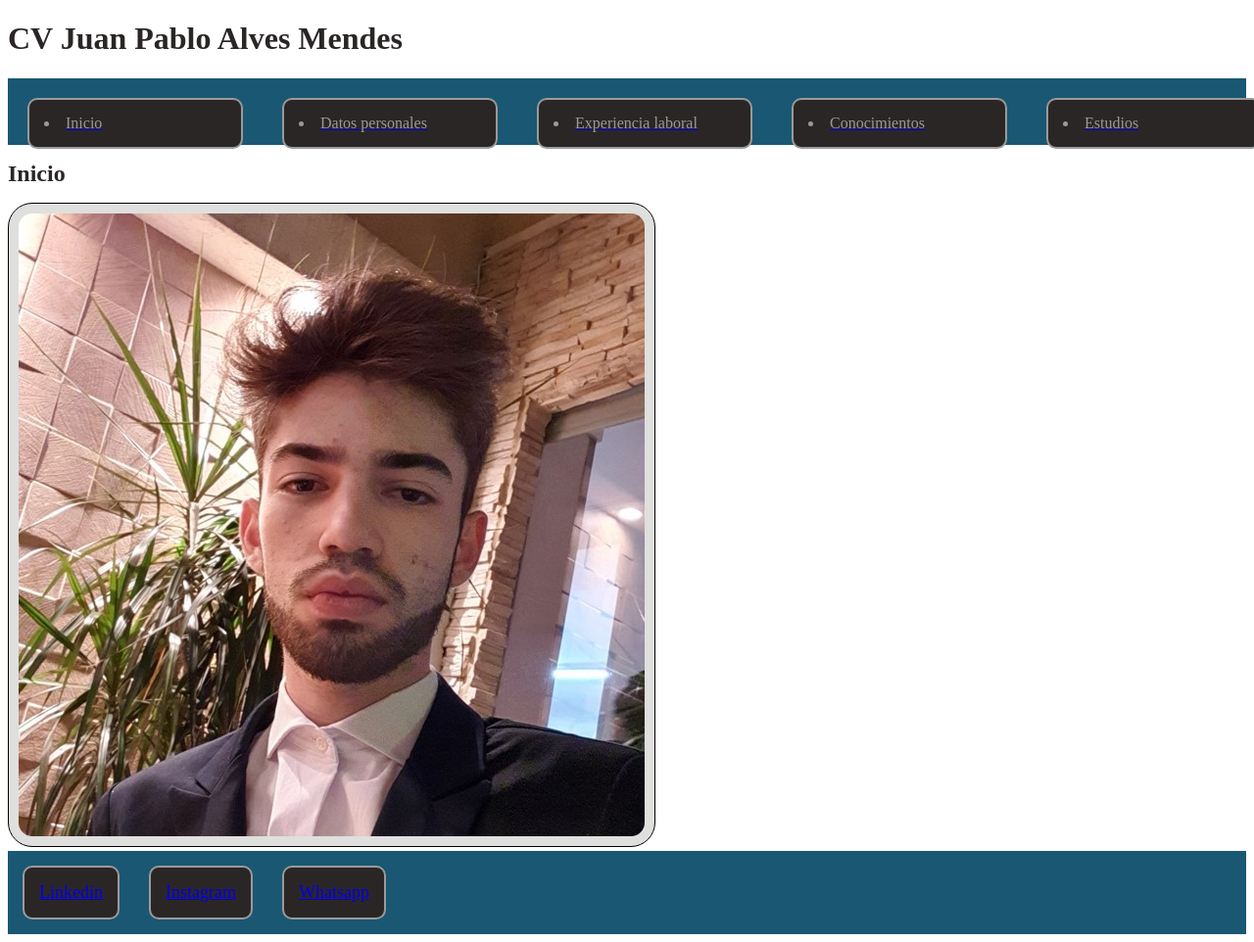
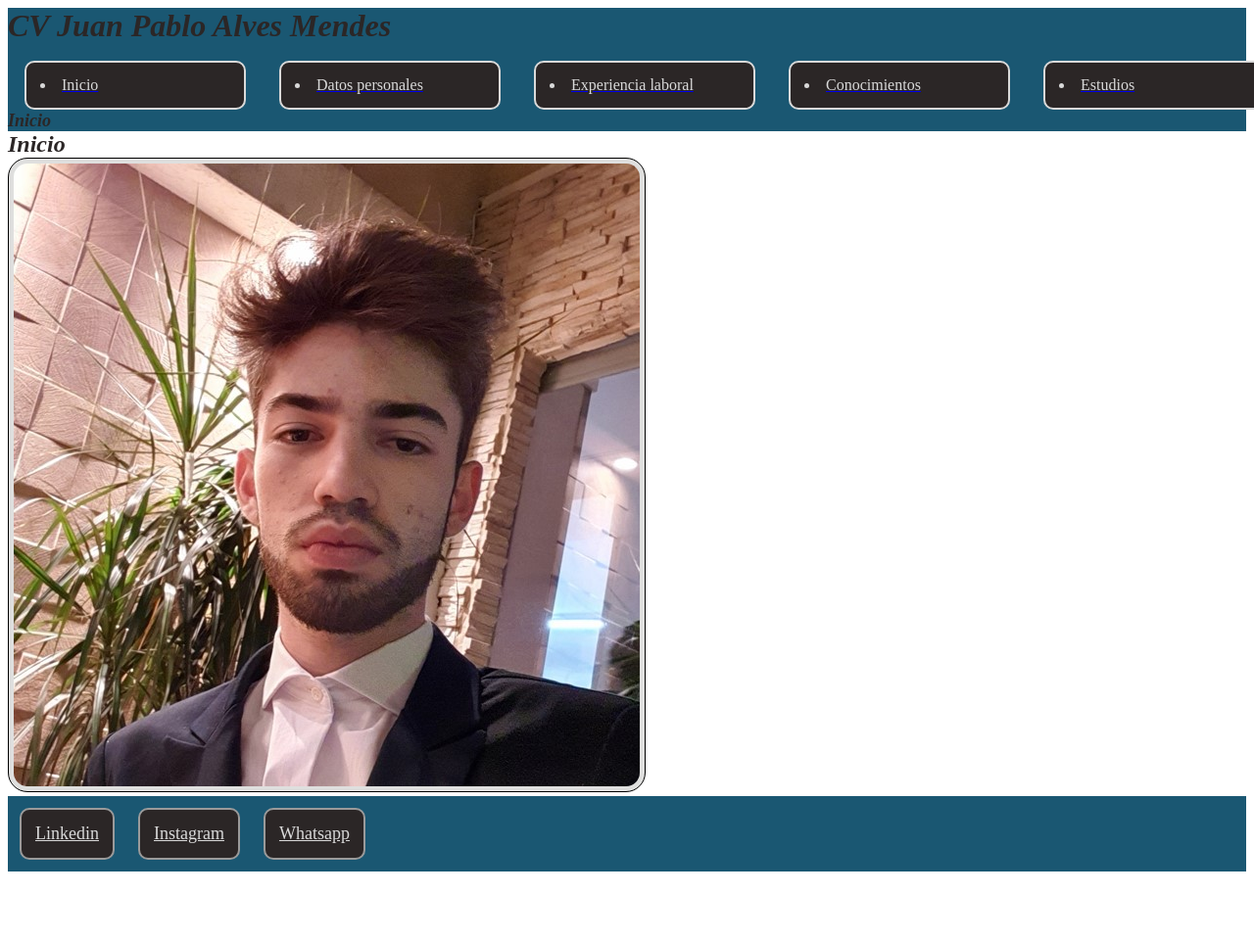
Before and after one commit to Juannp21/CV, a plain HTML site: page index.html in a window 1280 px wide. Shown: the top 962 px of the page at 98% size. After the commit the page ends 898 px from the top, so only its background shows below. Drawn offline with Linux system fonts and the light colour scheme.

Commit message:
Version 1.2.2
Version 1.2.2

```diff
--- a/estilo.css
+++ b/estilo.css
@@ -7,32 +7,45 @@ li{
 }
 #Encabezadoprincipal{color: rgba(43, 38, 38, 1);
 font-size: xx-large;
+font-style: italic;
+margin: 0px;
 }
+#textop{color: rgba(43, 38, 38, 1);
+    font-size: large;
+    font-style: italic;
+    margin: 0px;}
+
+
 #Encabezadosecundario{
     color: rgba(43, 38, 38, 1);
     font-size: x-large;
+    font-style: italic;
+    margin: 0px;
+    ;
+
 }
 h1{color: rgba(43, 38, 38, 1);}
 
 .parrafos{
     background-color: rgba(43, 38, 38, 1);
-    margin: 15px;
+    margin: 12px;
     border: solid 2px;
-    padding: 15px;
+    padding: 14px;
     border-radius: 10px;
 
-
+}
+.colorparrafos{
+    color: rgba(217, 217, 217, 1);
+    text-shadow: 3px;
 
 
 }
-.colorparrafos{
-    color: rgba(154, 154, 154, 1);
-}
 .foto{
     border: solid 1px;
-    border-radius: 25px;
-    padding: 10px;
+    border-radius: 20px;
+    padding: 5px;
     background-color: rgba(105, 105, 101, 0.212);
+
 
 
 }
@@ -54,7 +67,7 @@ h1{color: rgba(43, 38, 38, 1);}
     display: flex;
 }
 .boton{
-    color: rgb(0, 0, 0);
+    color: rgba(217, 217, 217, 1);
     width: 250px;
     height: 58px;
     flex-shrink: 0;
@@ -64,3 +77,7 @@ h1{color: rgba(43, 38, 38, 1);}
 background-color: rgba(26, 87, 114, 1);
 display: flex;
 }
+.textocentral{
+    background-color: rgba(217, 217, 217, 1);
+
+}
--- a/index.html
+++ b/index.html
@@ -10,7 +10,7 @@
 <body>
 
     <header>
-        <h1 id="Encabezadoprincipal">CV Juan Pablo Alves Mendes</h1>
+        <h1 id="Encabezadoprincipal" class="menu">CV Juan Pablo Alves Mendes</h1>
         <nav class="menu">
             <div class="boton">
                 <a href="index.html"><li class="parrafos colorparrafos"> Inicio </li></a>
@@ -29,16 +29,17 @@
             </div>
         </nav>
             <main>
-                <h1 id="Encabezadosecundario">Inicio</h1>
+                <h1 id="textop" class="menu" >Inicio</h1>
+                <h1 id="Encabezadosecundario" >Inicio</h1>
                 <img class="foto" src="img/foto2.jpg" alt="Foto Juan Pablo">
             </main>
 
     </header>
 
     <footer class="contenedorparrafo">
-        <p class="parrafos"><a href="https://www.linkedin.com/in/juan-pablo-alves-mendes-50520227a/" target="_blank" >Linkedin</a></a></p>
-        <p class="parrafos"><a href="https://www.instagram.com/_juannp_/" target="_blank" >Instagram</a></a></p>
-        <p class="parrafos"><a href="https://wa.me/541151565326" target="_blank" >Whatsapp</a></a></p>
+        <p class="parrafos"><a href="https://www.linkedin.com/in/juan-pablo-alves-mendes-50520227a/" target="_blank" class="colorparrafos">Linkedin</li></a></a></p>
+        <p class="parrafos"><a href="https://www.instagram.com/_juannp_/" target="_blank" class="colorparrafos">Instagram</a></a></p>
+        <p class="parrafos"><a href="https://wa.me/541151565326" target="_blank" class="colorparrafos">Whatsapp</a></a></p>
     </footer>
 
 </body>
```
Also changed, not shown: conocimientos.html (+3 -3 lines), datos_personales.html (+3 -3 lines), estudios.html (+4 -4 lines), experiencia_laboral.html (+5 -4 lines).
